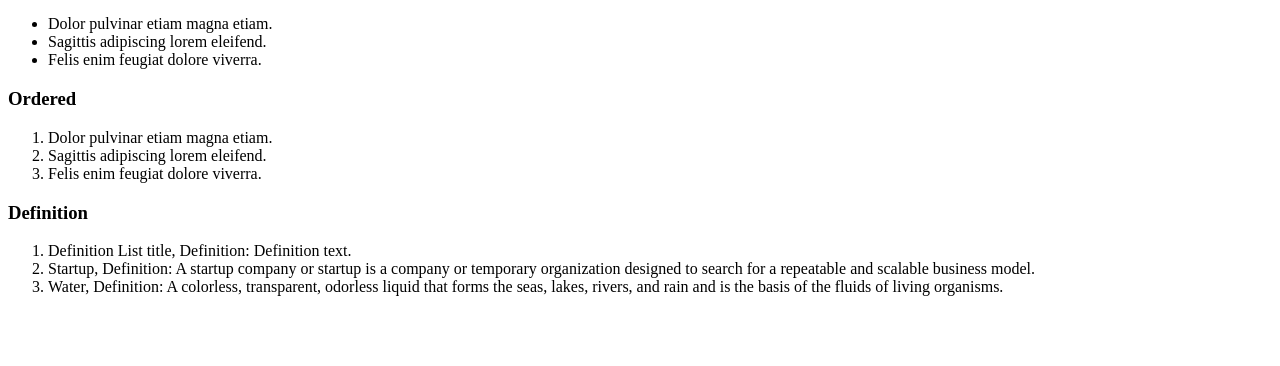
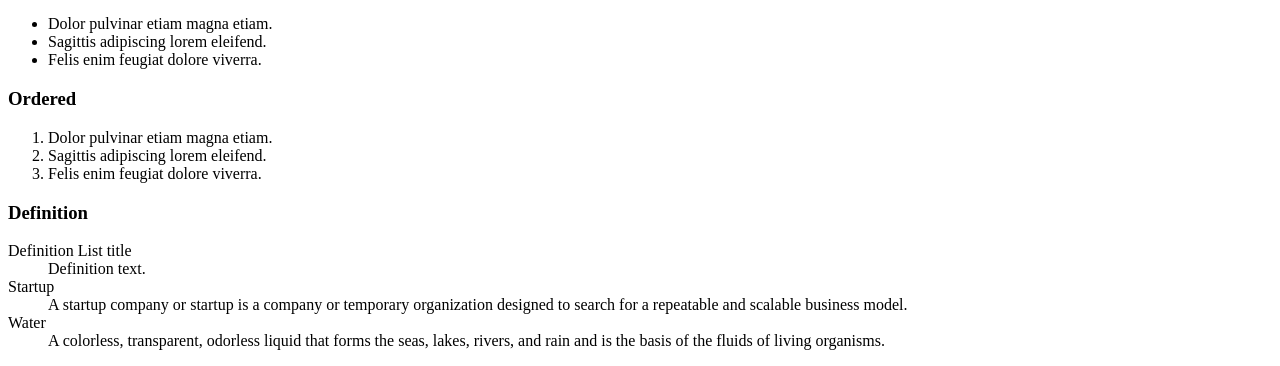
Before and after one commit to M33x0/holbertonschool-web_front_end, a plain HTML site: page 0x00-html_advanced/26-styleguide.html in a window 1280 px wide. Shown: the part 578-944 px from the top of the page. Before the commit the page ends 890 px from the top, so only its background shows below. Drawn offline with Linux system fonts and the light colour scheme.

Commit message:
Example list

```diff
--- a/0x00-html_advanced/26-styleguide.html
+++ b/0x00-html_advanced/26-styleguide.html
@@ -39,7 +39,6 @@
             <header>
                 <h2>Lists</h2>
             </header>
-
             <div>
                 <h3>Unordered</h3>
                 <ul>
@@ -54,11 +53,17 @@
                     <li>Felis enim feugiat dolore viverra.</li>
                 </ol>
                 <h3>Definition</h3>
-                <ol>
-                    <li>Definition List title, Definition: Definition text.</li>
-                    <li>Startup, Definition: A startup company or startup is a company or temporary organization designed to search for a repeatable and scalable business model.</li>
-                    <li>Water, Definition: A colorless, transparent, odorless liquid that forms the seas, lakes, rivers, and rain and is the basis of the fluids of living organisms.</li>
-                </ol>
+                <dl>
+                    <dt>Definition List title</dt>
+                    <dd>Definition text.</dd>
+                    <dt>Startup</dt>
+                    <dd>A startup company or startup is a company or temporary organization designed to search for a
+                        repeatable and scalable business model.</dd>
+                    <dt>Water</dt>
+                    <dd>A colorless, transparent, odorless liquid that forms the seas, lakes, rivers, and rain and is
+                        the basis of the fluids of living organisms.</dd>
+
+                </dl>
             </div>
         </section>
     </main>
```
